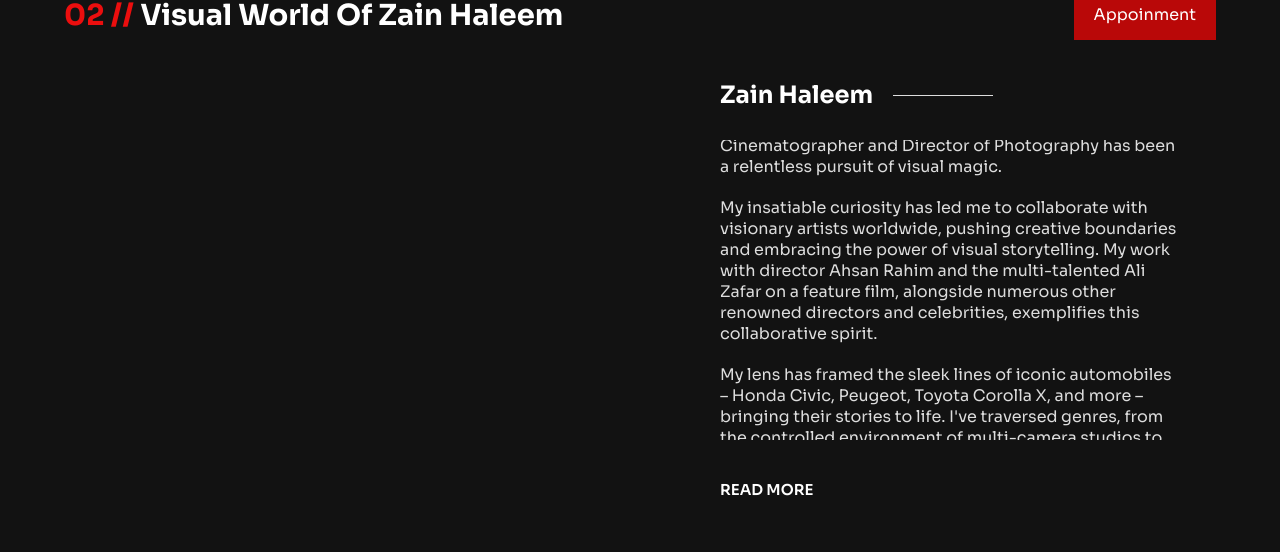
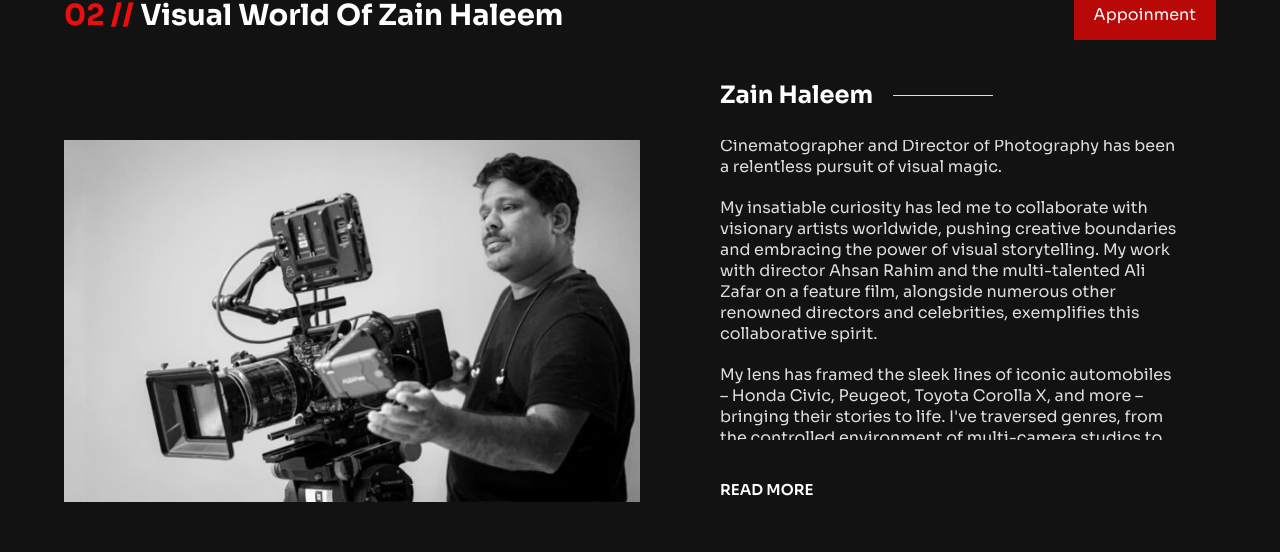
Before and after one commit to Zainhaleem/FrontendCode, a Next.js app: page / in a window 1280 px wide. Shown: the part 1015-1567 px from the top of the page. Built offline with nearby package versions, Linux system fonts and the light colour scheme; no server answers.

Commit message:
Update Visuals.jsx

```diff
--- a/src/app/components/Visuals.jsx
+++ b/src/app/components/Visuals.jsx
@@ -39,15 +39,15 @@ const Visuals = () => {
       <div className={`${style.main} container`}>
         <div className={style.left}>
           <div className={style.left_img}>
-{/*           <Image
-        src="/images/vision_img1.jfif"
-        alt="Your product"
+          <Image
+        src="/images/visionImage.jfif"
+        alt="Vision Image"
         fill
         priority
         style={{ objectFit: 'contain' }}
           sizes="(max-width: 638px) 100vw, 638px"
         quality={100}
-      /> */}
+      />
           </div>
         </div>
         <div className={`${style.right}`}>
```
